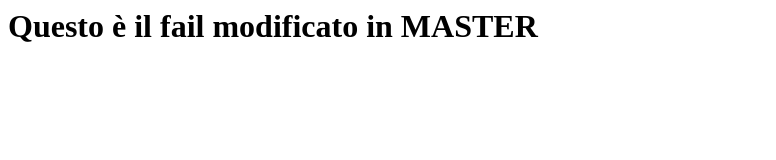
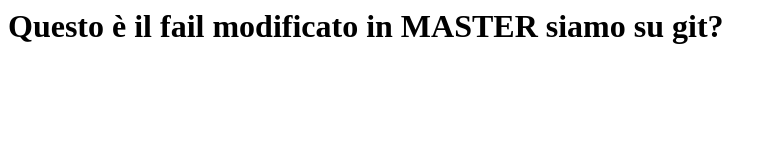
Before and after one commit to GusparoMatteo/Corso-dist2023clone, a plain HTML site: page index.html in a window 1280 px wide. Shown: the whole page, without its empty margins (0-776 px from the left). Drawn offline with Linux system fonts and the light colour scheme.

Commit message:
file modificato per git

```diff
--- a/index.html
+++ b/index.html
@@ -1,5 +1,5 @@
 <html>
 <body>
-<h1> Questo è il fail modificato in MASTER</h1>
+<h1> Questo è il fail modificato in MASTER siamo su git?</h1>
 </body>
 </html>
```
